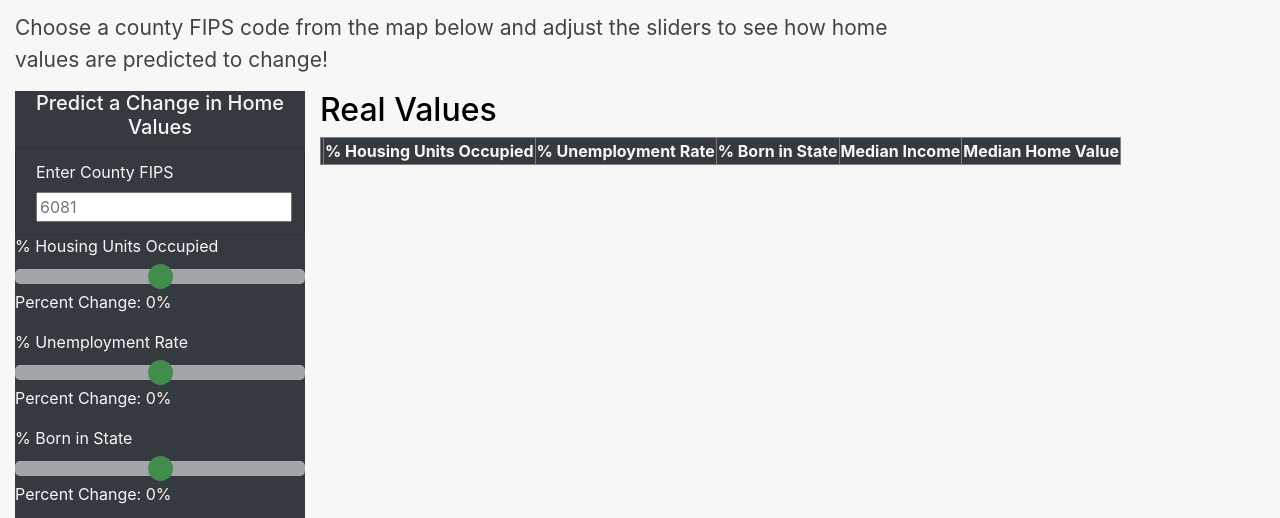
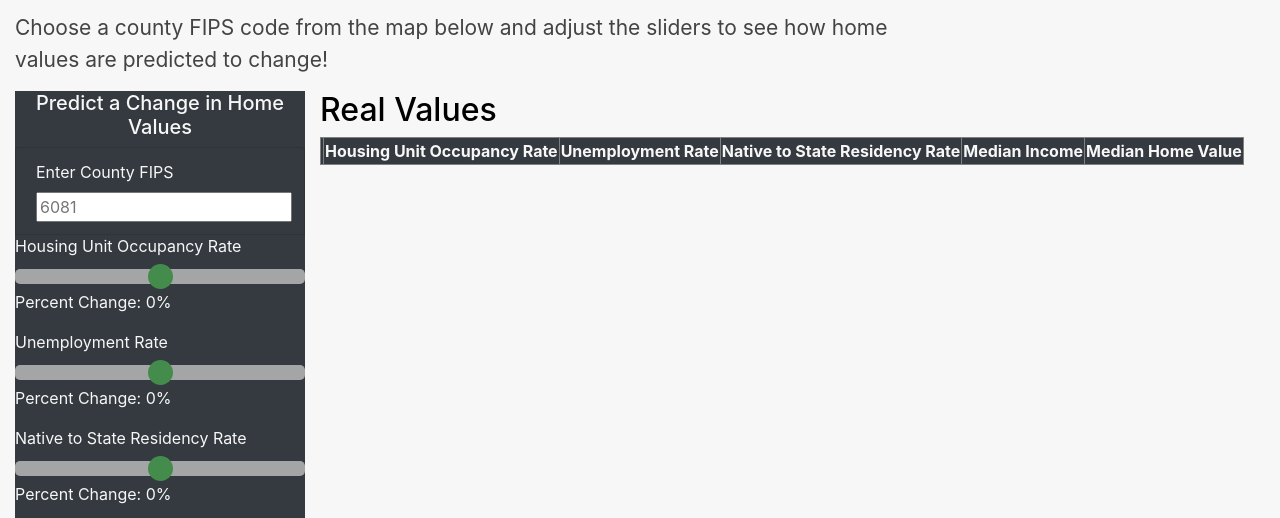
Before and after one commit to raywhelan01/whelan_housing_demo, a Flask app: page / in a window 1280 px wide. Shown: the part 204-722 px from the top of the page. Run offline with Flask 2, Linux system fonts and the light colour scheme; lists and menus that the app fills with data are empty; parts of the project's set-up code (start-up, migrations or seed data) failed here and were passed over; some libraries are stand-ins or nearby versions; grey boxes are pictures that could not be loaded.

Commit message:
Polishing

```diff
--- a/app.py
+++ b/app.py
@@ -26,6 +26,8 @@ def index():
         default = default[["NAME", "% Housing Units Occupied", "% Unemployment Rate", "% Born in State", "Median Income", "Median Home Value"]]
         default.set_index(['NAME'], inplace=True)
         default.index.name=None
+        default = default.rename(columns={"% Housing Units Occupied": "Housing Unit Occupancy Rate", "% Unemployment Rate": "Unemployment Rate", "% Born in State": "Native to State Residency Rate"})
+
 
         print(default, file=sys.stderr)
 
@@ -72,10 +74,13 @@ def index():
         real = real[["NAME", "% Housing Units Occupied", "% Unemployment Rate", "% Born in State", "Median Income", "Median Home Value"]]
         real.set_index(['NAME'], inplace=True)
         real.index.name=None
+        real = real.rename(columns={"% Housing Units Occupied": "Housing Unit Occupancy Rate", "% Unemployment Rate": "Unemployment Rate", "% Born in State": "Native to State Residency Rate"})
 
         hypo = hypo[["NAME", "% Housing Units Occupied", "% Unemployment Rate", "% Born in State", "Median Income", "Median Home Value"]]
         hypo.set_index(['NAME'], inplace=True)
         hypo.index.name=None
+        hypo = hypo.rename(columns={"% Housing Units Occupied": "Housing Unit Occupancy Rate", "% Unemployment Rate": "Unemployment Rate", "% Born in State": "Native to State Residency Rate"})
+
 
         return render_template('index.html', tables = [real.to_html(classes='bg-dark'), hypo.to_html(classes='bg-dark')], titles = ['na', "Real Values", "Hypothetical Values"])
 
--- a/templates/index.html
+++ b/templates/index.html
@@ -45,15 +45,15 @@
                                 <input name="fips" type="object" placeholder="6081" id="fips"/>
                             </li>
                             <li class="slidecontainer">
-                                <label for="occup">% Housing Units Occupied</label>
+                                <label for="occup">Housing Unit Occupancy Rate</label>
                                 <input name="occup" type="range" min="-10" max="10" value="0" class="slider" id="occup">
                                 <p>Percent Change: <span id="occupOut"></span>%</p>
                             <li class="slidecontainer">
-                                <label for="unemp">% Unemployment Rate</label>
+                                <label for="unemp">Unemployment Rate</label>
                                 <input name="unemp" type="range" min="-10" max="10" value="0" class="slider" id="unemp">
                                 <p>Percent Change: <span id="unempOut"></span>%</p>
                             <li class="slidecontainer">
-                                <label for="inState">% Born in State</label>
+                                <label for="inState">Native to State Residency Rate</label>
                                 <input name="inState" type="range" min="-10" max="10" value="0" class="slider" id="inState">
                                 <p>Percent Change: <span id="inStateOut"></span>%</p>
                             <li class="slidecontainer">
```
